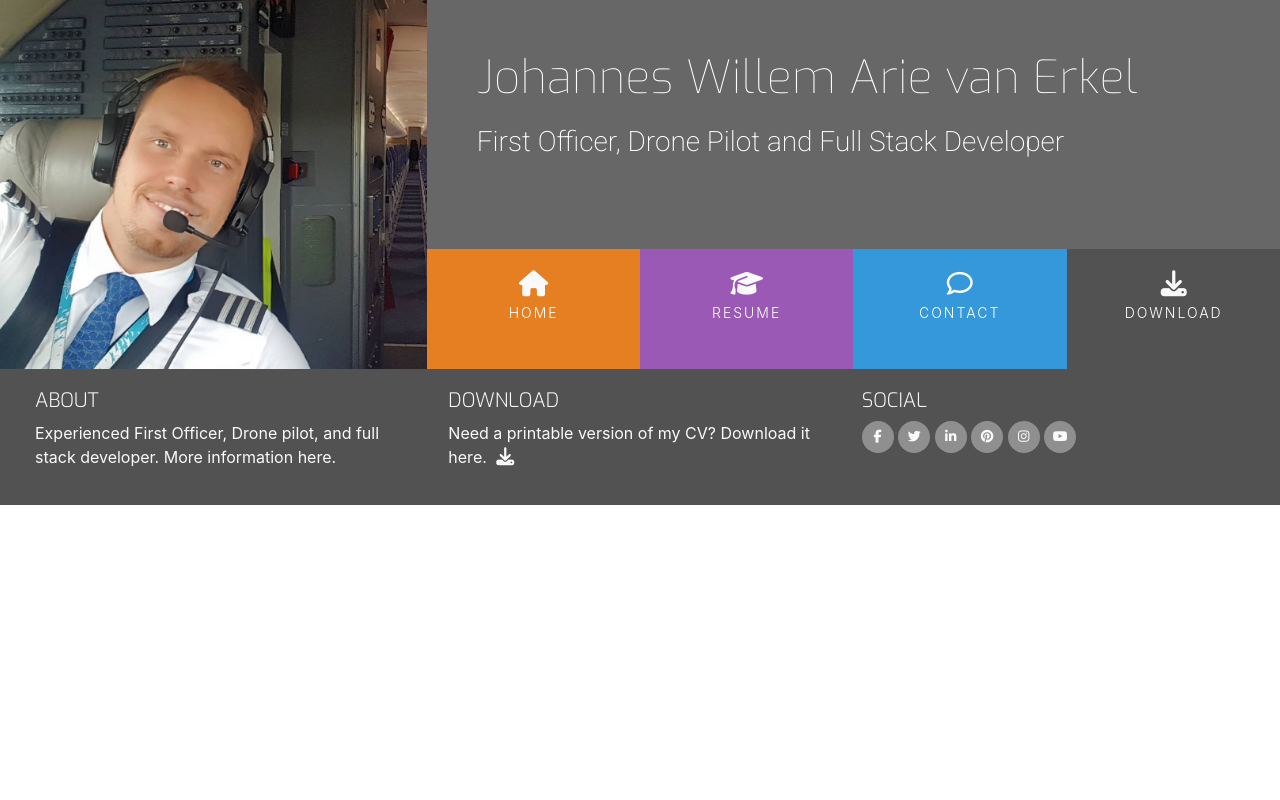
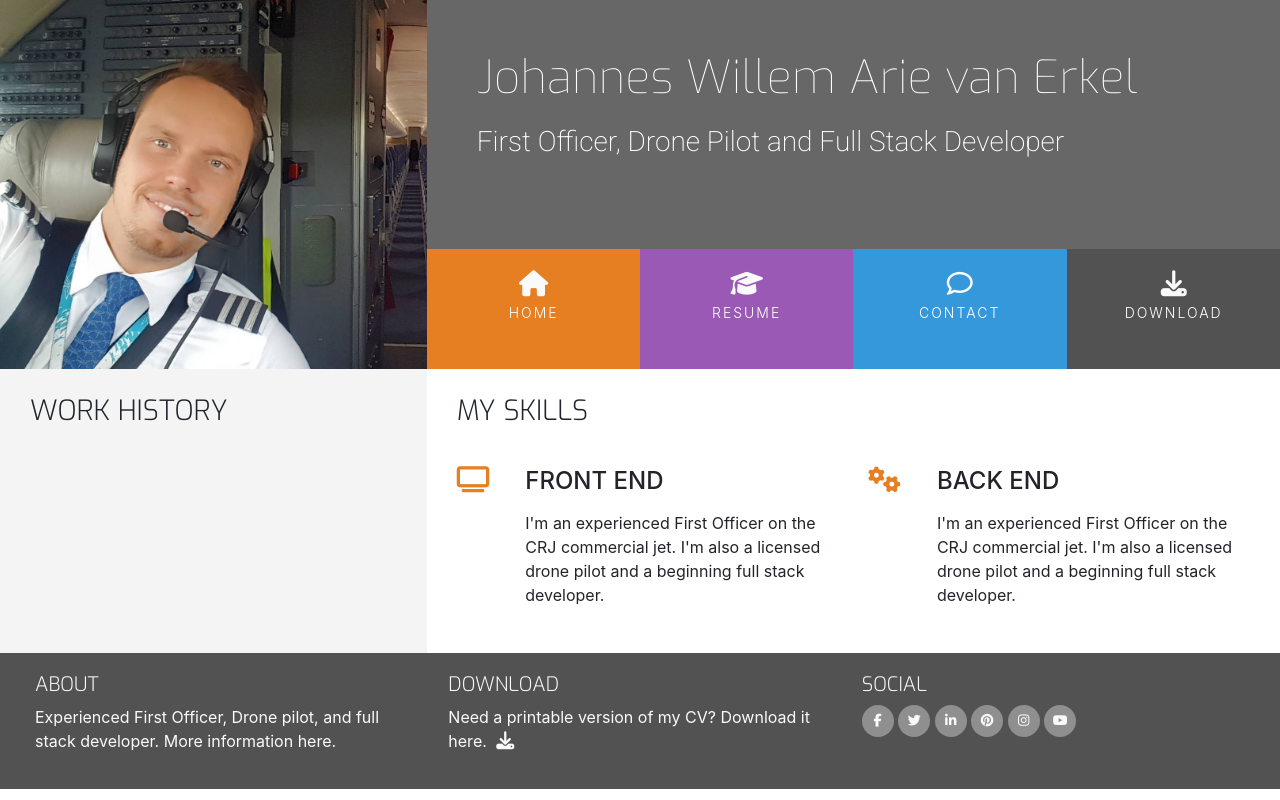
Before and after one commit to jve89/ucd-resume, a plain HTML site: page resume.html in a window 1280 px wide. Drawn offline with nearby package versions, Linux system fonts and the light colour scheme.

Commit message:
Styling resume.html page with new text and icons

```diff
--- a/resume.html
+++ b/resume.html
@@ -48,7 +48,54 @@
             </div>
         </div>
     </header>
-    <section>
+    <section class="container-fluid">
+        <div class="row">
+            <div class="col-md-4 bg-color-personal-info section-column">
+                <div class="row">
+                    <div class="col-12">
+                        <h3 class="section-heading uppercase">
+                            Work History
+                        </h3>
+                    </div>
+                </div>
+            </div>
+            <div class="col-md-8 bg-color-three-reasons section-column">
+                <div class="row">
+                    <div class="col">
+                        <h3 class="section-heading uppercase">My Skills</h3>
+                    </div>
+                </div>
+                <div class="row">
+                    <div class="col-10 offset-1 offset-sm-0 col-sm-4 col-md-6">
+                        <div class="row">
+                            <div class="col-2">
+                                <i class="three-reasons-icon fa fa-tv" aria-hidden="true"></i>
+                            </div>
+                            <div class="col-10">
+                                <h4 class="three-reasons-heading uppercase">Front End</h4>
+                                <p>
+                                    I'm an experienced First Officer on the CRJ commercial jet. I'm also a licensed drone pilot and a beginning full stack developer.
+                                </p>
+                            </div>
+                        </div>
+                    </div>
+                    <div class="col-10 offset-1 offset-sm-0 col-sm-4 col-md-6">
+                        <div class="row">
+                            <div class="col-2">
+                                <i class="three-reasons-icon fa fa-gears" aria-hidden="true"></i>
+                            </div>
+                            <div class="col-10">
+                                <h4 class="three-reasons-heading uppercase">Back End</h4>
+                                <p>
+                                    I'm an experienced First Officer on the CRJ commercial jet. I'm also a licensed drone pilot and a beginning full stack developer.
+                                </p>
+                            </div>
+                        </div>
+                    </div>
+
+                </div>
+            </div>
+        </div>
 
     </section>
     <footer class="container-fluid">
```
